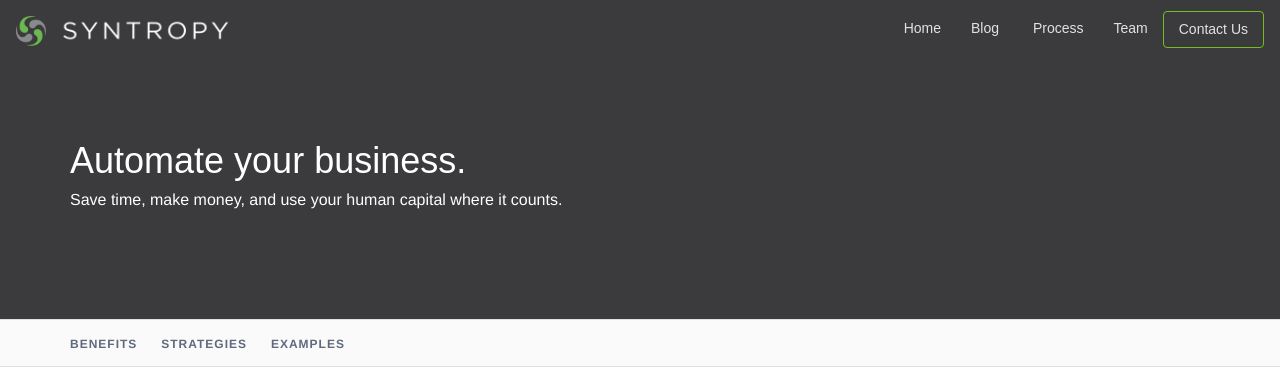
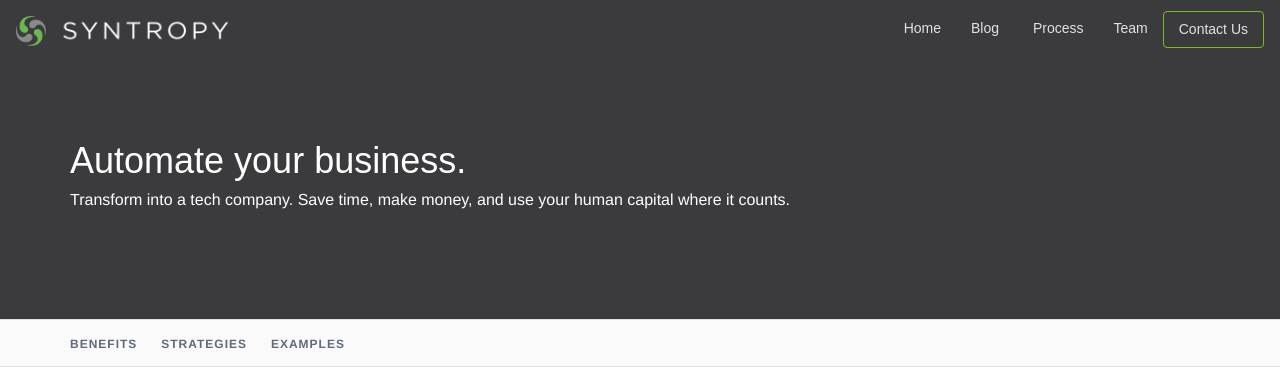
Before and after one commit to SyntropyDev/SyntropyDev.github.io, a Jekyll site: the page built from automation/index.html, in a window 1280 px wide. Shown: the top 383 px of the page. Built offline with Jekyll 4.4.1, drawn with Linux system fonts in a browser that asks for light colours; nearby versions of some CDN libraries.

Commit message:
Added Transform into a tech company to automation page.

```diff
--- a/automation/index.html
+++ b/automation/index.html
@@ -15,7 +15,7 @@ rank: 0
         <h1>Automate your business.</h1>
 
         <p class="what-we-do-detail">
-          Save time, make money, and use your human capital where it counts.
+          Transform into a tech company. Save time, make money, and use your human capital where it counts.
         </p>
 
       </div>
```
